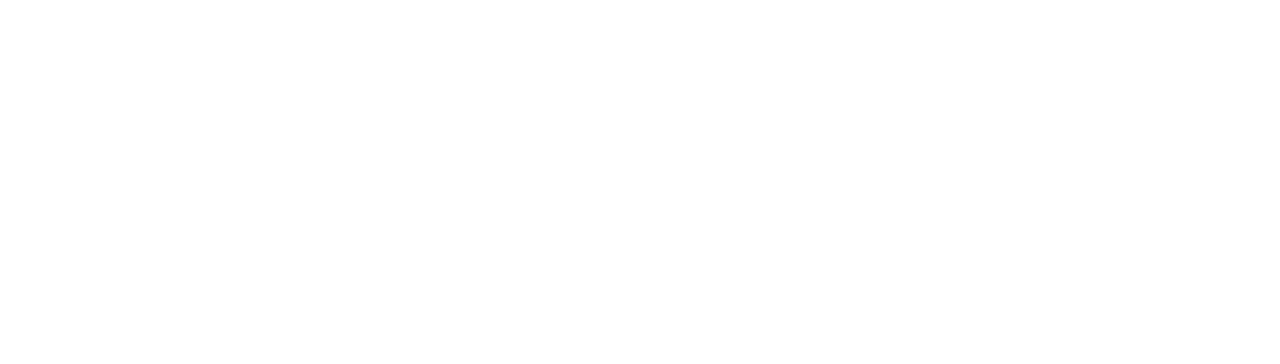
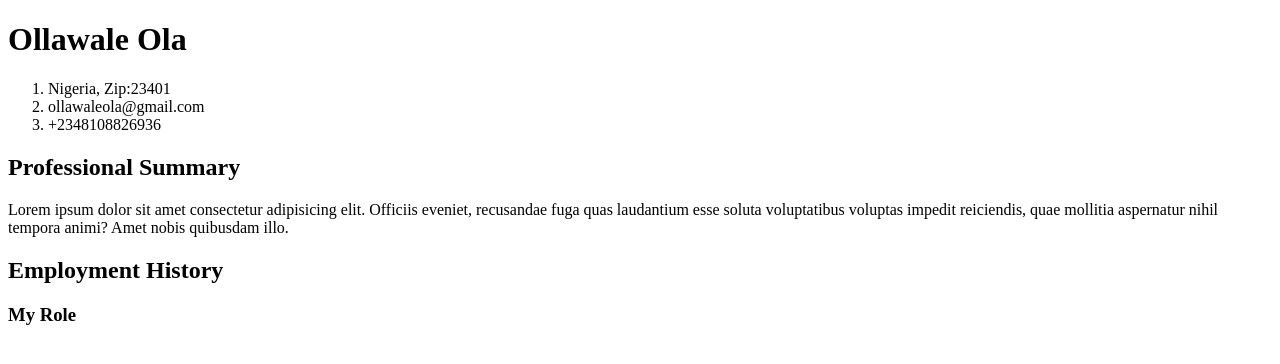
Before and after one commit to Ollawaleola/TSfirstclss, a plain HTML site: page index.html in a window 1280 px wide. Drawn offline with Linux system fonts and the light colour scheme.

Commit message:
Second Commit

```diff
--- a/index.html
+++ b/index.html
@@ -3,7 +3,32 @@
   <head>
     <meta charset="UTF-8" />
     <meta name="viewport" content="width=device-width, initial-scale=1.0" />
-    <title>Document</title>
+    <title>My curruculum Vitae</title>
   </head>
-  <body></body>
+  <body>
+    <header>
+      <h1>Ollawale Ola</h1>
+      <ol>
+        <li>Nigeria, Zip:23401</li>
+        <li>ollawaleola@gmail.com</li>
+        <li>+2348108826936</li>
+      </ol>
+    </header>
+    <main>
+      <section>
+        <h2>Professional Summary</h2>
+        <p>
+          Lorem ipsum dolor sit amet consectetur adipisicing elit. Officiis
+          eveniet, recusandae fuga quas laudantium esse soluta voluptatibus
+          voluptas impedit reiciendis, quae mollitia aspernatur nihil tempora
+          animi? Amet nobis quibusdam illo.
+        </p>
+      </section>
+      <section>
+        <h2>Employment History</h2>
+        <h3>My Role</h3>
+      </section>
+    </main>
+    <footer></footer>
+  </body>
 </html>
```
